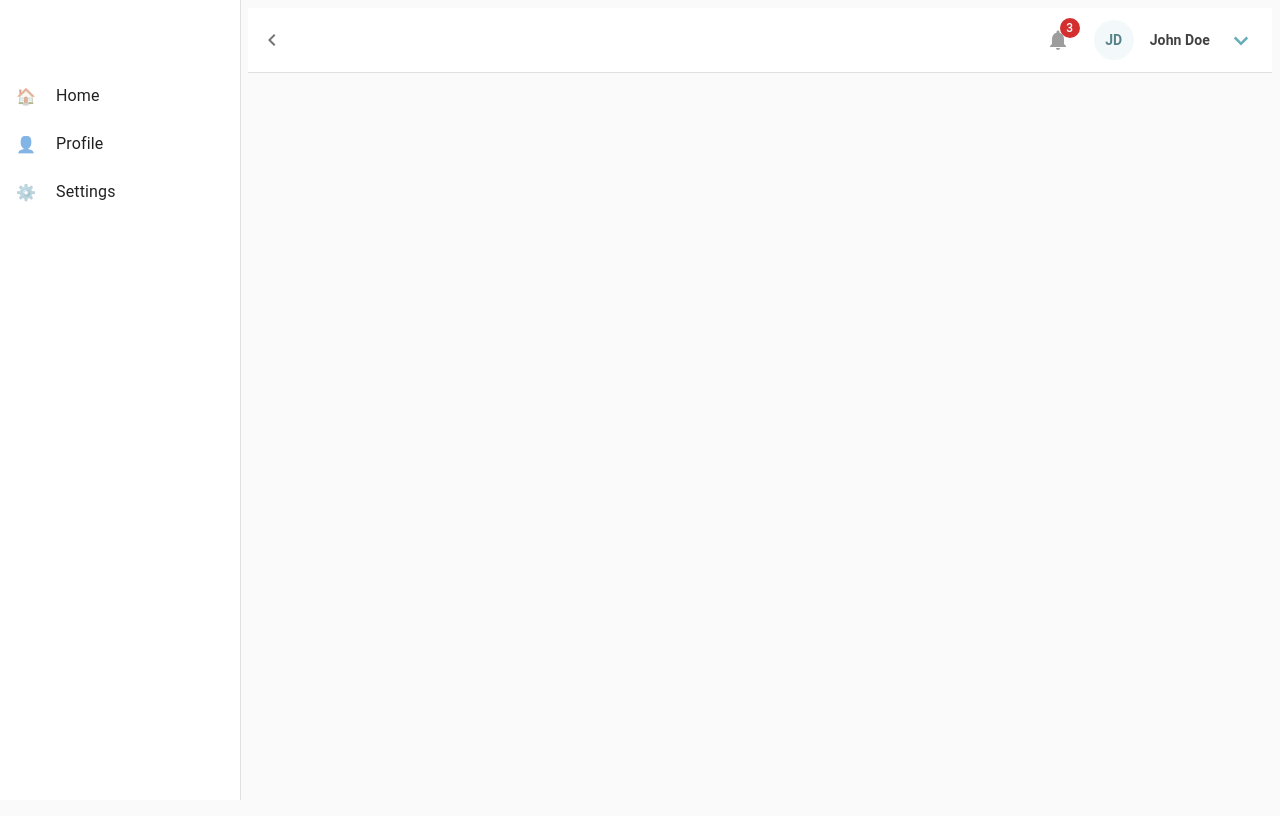
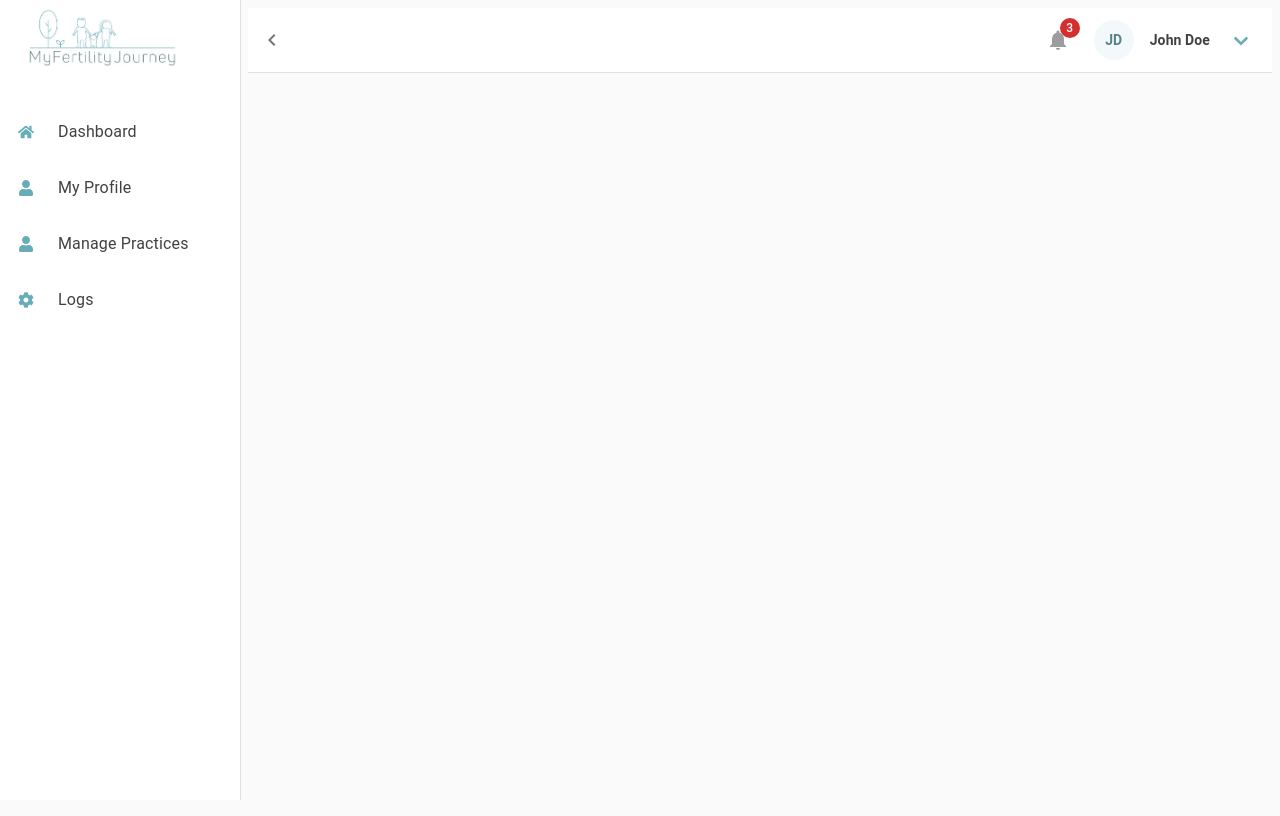
Before and after one commit to Pinto1232/MyFertilityJourney, a React (Vite) app in the folder frontend/: page /dashboard in a window 1280 px wide. Built offline with nearby package versions, Linux system fonts and the light colour scheme.

Commit message:
commit code

```diff
--- a/frontend/src/components/AuthComponents/styles.ts
+++ b/frontend/src/components/AuthComponents/styles.ts
@@ -5,6 +5,7 @@ export const PageContainer = styled(Box)({
   display: 'flex',
   height: '70vh',
   marginTop: '50px',
+  margin: '130px'
 });
 
 export const LeftPanel = styled(Box)({
--- a/frontend/src/components/Sidebar/SidebarContainer.tsx
+++ b/frontend/src/components/Sidebar/SidebarContainer.tsx
@@ -1,19 +1,12 @@
-// Sidebar/SidebarContainer.tsx
 import React from 'react';
 import SidebarPresentational from './SidebarPresentational';
+import { menuItems } from '../../utils/menuItems'; // Import menuItems from utils
 
 interface SidebarContainerProps {
   isOpen: boolean;
 }
 
 const SidebarContainer: React.FC<SidebarContainerProps> = ({ isOpen }) => {
-  // Add any sidebar-specific logic here
-  const menuItems = [
-    { text: 'Home', icon: '🏠' },
-    { text: 'Profile', icon: '👤' },
-    { text: 'Settings', icon: '⚙️' },
-  ];
-
   return <SidebarPresentational isOpen={isOpen} menuItems={menuItems} />;
 };
 
--- a/frontend/src/components/Sidebar/SidebarPresentational.tsx
+++ b/frontend/src/components/Sidebar/SidebarPresentational.tsx
@@ -1,4 +1,4 @@
-// Sidebar/SidebarPresentational.tsx
+import React from 'react';
 import {
     Drawer,
     List,
@@ -6,7 +6,8 @@ import {
     ListItemIcon,
     ListItemText,
     styled,
-    Toolbar
+    Toolbar,
+    Box
   } from '@mui/material';
 
   const StyledDrawer = styled(Drawer)(({ theme, open }) => ({
@@ -35,14 +36,55 @@ import {
     isOpen,
     menuItems,
   }) => {
+    const [selectedIndex, setSelectedIndex] = React.useState<number | null>(null);
+
+    const handleListItemClick = (index: number) => {
+      setSelectedIndex(index);
+    };
+
     return (
       <StyledDrawer variant="permanent" open={isOpen}>
         <Toolbar />
+        <Box sx={{ display: 'flex', justifyContent: 'center', alignItems: 'center', py: 1, mt: -8, mb: 2, ml: -5 }}>
+          <img src="/assets/logo.jpg" alt="Logo" style={{ width: isOpen ? '55%' : '50%' }} />
+        </Box>
         <List>
-          {menuItems.map((item) => (
-            <ListItem  key={item.text}>
-              <ListItemIcon sx={{ minWidth: '40px' }}>{item.icon}</ListItemIcon>
-              <ListItemText primary={item.text} sx={{ opacity: isOpen ? 1 : 0 }} />
+          {menuItems.map((item, index) => (
+            <ListItem
+              key={item.text}
+              onClick={() => handleListItemClick(index)}
+              sx={{
+                backgroundColor: selectedIndex === index ? '#67ADB914' : 'inherit',
+                color: selectedIndex === index ? '#578388' : '#414141',
+                cursor: 'pointer',
+                margin: '8px 8px',
+                width: '220px',
+                height: '48px',
+                textAlign:   'start',
+                borderRadius: '8px',
+                paddingRight: '12px',
+                paddingLeft: '10px',
+                gap: '0px',
+                '&:hover': {
+                  backgroundColor: '#67ADB914',
+                  color: '#578388'
+                }
+              }}
+            >
+              <ListItemIcon sx={{ minWidth: '40px', color: selectedIndex === index ? '#578388' : '#67ADB9' }}>
+                {item.icon}
+              </ListItemIcon>
+              <ListItemText
+                primary={item.text}
+                sx={{
+                  opacity: isOpen ? 1 : 0,
+                  fontWeight: 600,
+                  fontSize: '14px',
+                  lineHeight: '22px',
+                  letterSpacing: '0px', // Letter spacing 0px when not selected
+                  color: selectedIndex === index ? '#578388' : '#414141' // Color #414141 when not selected
+                }}
+              />
             </ListItem>
           ))}
         </List>
--- a/frontend/src/index.css
+++ b/frontend/src/index.css
@@ -1,12 +1,3 @@
 :root {
-  font-family: Inter, system-ui, Avenir, Helvetica, Arial, sans-serif;
-  line-height: 1.5;
-  font-weight: 400;
-
   background-color: #FAFAFA ;
-
-  font-synthesis: none;
-  text-rendering: optimizeLegibility;
-  -webkit-font-smoothing: antialiased;
-  -moz-osx-font-smoothing: grayscale;
 }
--- /dev/null
+++ b/frontend/src/utils/menuItems.ts
@@ -0,0 +1,9 @@
+import React from 'react';
+import { FaHome, FaUser, FaCog } from 'react-icons/fa';
+
+export const menuItems = [
+  { text: 'Dashboard', icon: React.createElement(FaHome) },
+  { text: 'My Profile', icon: React.createElement(FaUser) },
+  { text: 'Manage Practices', icon: React.createElement(FaUser) },
+  { text: 'Logs', icon: React.createElement(FaCog) },
+];
```
Also changed, not shown: frontend/public/assets/logo.jpg (added).
